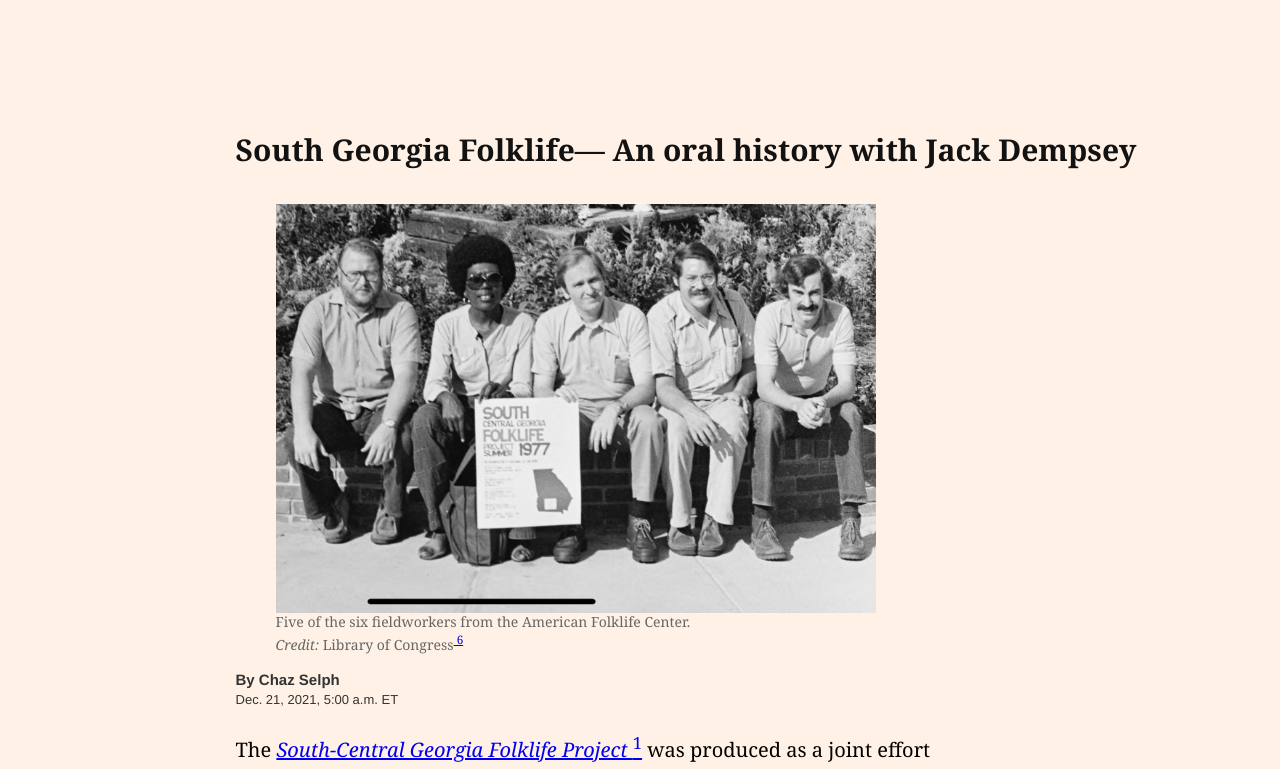
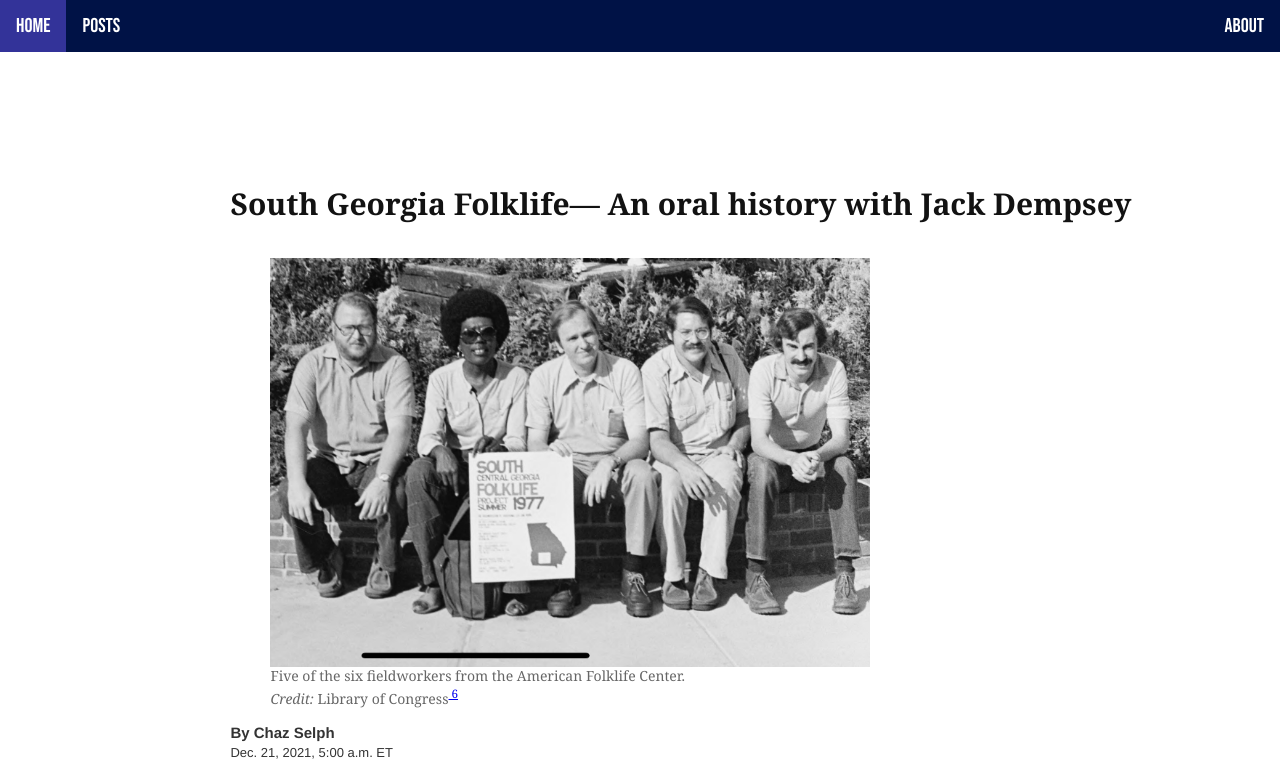
Before and after one commit to ChazSelph/chazselph.github.io, a plain HTML site: page index.html in a window 1280 px wide. Shown: the top 769 px of the page. Drawn offline with Linux system fonts and the light colour scheme.

Commit message:
Update article 1

```diff
--- a/index.css
+++ b/index.css
@@ -1,5 +1,10 @@
 html {
-    background-color: #fff1e5;
+    background-color: #fff;
+}
+
+
+body {
+    margin: 0;
 }
 
 #article {
@@ -10,11 +15,11 @@ html {
 p {
     margin-right: 30%;
     font-family: nyt-imperial,georgia,'times new roman',times,serif;
-    font-size: 1.25rem;
+    font-size: 1.15rem;
     line-height: 1.875rem;
 }
 
-li {
+.references li {
     margin:  10px 0;
     list-style-type: none;
 }
@@ -48,7 +53,7 @@ time {
     font-family: nyt-franklin,helvetica,arial,sans-serif;
     font-weight: 500;
     color: #333;
-    margin-bottom: 1rem;
+    margin-bottom: 2rem;
     font-size: 0.8125rem;
     line-height: 1rem;
 }
@@ -77,3 +82,41 @@ figcaption {
     font-size: 0.875rem;
     line-height: 1.125rem;
 }
+
+
+#georgia-folklife-project {
+    text-decoration: none;
+}
+
+
+ul.topnav {
+    font-family: 'Bebas Neue', sans-serif;
+    list-style-type: none;
+    margin: 0;
+    padding: 0;
+    overflow: hidden;
+    background-color: #001246;
+    font-size: 1.25rem;
+}
+
+ul.topnav li {float: left;}
+
+ul.topnav li a {
+  display: block;
+  color: white;
+  text-align: center;
+  padding: 14px 16px;
+  text-decoration: none;
+}
+
+
+ul.topnav li a:hover {
+  background-color: #333399;
+}
+
+ul.topnav li.right {float: right;}
+
+@media screen and (max-width: 600px) {
+  ul.topnav li.right,
+  ul.topnav li {float: none;}
+}
--- a/index.html
+++ b/index.html
@@ -2,14 +2,24 @@
 <html>
 <head>
     <meta charset="utf-8">
+    <meta name="viewport" content="width=device-width, initial-scale=1.0">
     <title>Posts</title>
     <link rel="stylesheet" type="text/css" href="index.css">
+    <link rel="preconnect" href="https://fonts.googleapis.com">
+<link rel="preconnect" href="https://fonts.gstatic.com" crossorigin>
+<link href="https://fonts.googleapis.com/css2?family=Bebas+Neue&display=swap" rel="stylesheet">
 </head>
 <body>
 
 
 
 <section>
+
+    <ul class="topnav">
+      <li><a class="" href="#home">Home</a></li>
+      <li><a href="#">Posts</a></li>
+      <li class="right"><a href="#about">About</a></li>
+    </ul>
 
     <section id="article">
 
@@ -24,7 +34,7 @@
         <time>Dec. 21, 2021, 5:00 a.m. ET</time>
 
 
-        <p>The <a href="https://www.loc.gov/collections/south-central-georgia-folklife-project/about-this-collection/"><em>South-Central Georgia Folklife Project </em></a><a href="#reference1"><sup>1</sup></a> was produced as a joint effort between the American Folklife Center at the Library of Congress and the Arts Experiment Station of Abraham Baldwin Agricultural College (ABAC) in Tifton, Georgia. The collection contains nearly 25,000 items,<sup><a href="#reference2">2</sup></a> among which is an oral history which recently captured my attention.</p>
+        <p>The <a id="georgia-folklife-project" href="https://www.loc.gov/collections/south-central-georgia-folklife-project/about-this-collection/"><em>South-Central Georgia Folklife Project </em></a><a href="#reference1"><sup>1</sup></a> was produced as a joint effort between the American Folklife Center at the Library of Congress and the Arts Experiment Station of Abraham Baldwin Agricultural College (ABAC) in Tifton, Georgia. The collection contains nearly 25,000 items,<sup><a href="#reference2">2</sup></a> among which is an oral history which recently captured my attention. It was an hour of audio with my great-grandfather.</p>
 
         <p>In the summer of 1977, the American Folklife Center dispatched 6 fieldworkers to canvas 8 counties in south Georgia— Ben Hill, Berrien, Colquitt, Cook, Irwin, Tift, Turner, and Worth. Abraham Baldwin Agricultural College in Tift county, neatly situated at the epicenter of the chosen region, served as the project's headquarters.</p>
 
@@ -34,14 +44,14 @@
         </figure>
 
 
-        <p>At the time, the American Folklife Center was newly founded, tasked by Congress the previous year "to preserve and present American Folklife." Likewise, the Arts Experiment Station at ABAC was  established just the year before with a grant from the National Endowment of the Arts. Its mission was to “focus on the cultural assets and needs of South Georgia communities.” These new groups collaborated to perform the ethnographic field research which comprises the project collection.</p>
+        <p>At the time, the American Folklife Center was newly founded, tasked by Congress the previous year "to preserve and present American Folklife." Likewise, the Arts Experiment Station at ABAC was  established only the year before with a grant from the National Endowment of the Arts. Its mission was to “focus on the cultural assets and needs of South Georgia communities.” These new groups collaborated to perform the ethnographic field research which comprises the project collection.</p>
 
         <p>They gathered all sorts of materials over six weeks, documenting the culture by interviewing residents for oral histories, taking photos, attending church sermons, even drinking moonshine with locals.</p>
 
-        <p>As I was scanning oral histories in the collection, my great-grandfather’s name popped out – Jack Dempsey. Initially, I couldn’t be sure it was him. So I scrubbed into the audio and listened. Hearing references to barbeque added weight to my hunch. My family tells me he ran a barbeque establishment around that time and in that area. How many Jack Dempseys could fit that bill in a town of 15,000 people? Sure enough— more listening confirmed it was him.
+        <p>As I was scanning oral histories in the collection, my great-grandfather’s name popped out – Jack Dempsey. Initially, I couldn’t be sure it was him. There was nothing in the metadata to verify it. So I scrubbed into the audio and listened. Hearing references to barbeque added weight to my hunch. My family tells me he ran a barbeque establishment around that time and in that area. How many Jack Dempseys could fit that bill in a town of 15,000 people? Sure enough— more listening and cross-referencing with my mother confirmed it was him.
         </p>
 
-        <p>The fieldworker who stopped to interview Dempsey and take photos of the store was David Stanley— a man in his mid-thirties from the University of Texas at Austin. Stanley wrote rich field notes, describing Dempsey as a “colorful character” who took pride in his barbeque.<sup><a href="#reference4">4</a></sup> This is evident in following audio from their third interview, which appears to be the only one recorded. </p>
+        <p>The fieldworker who interviewed Dempsey and took several photos of the store was David Stanley— a man in his mid-thirties from the University of Texas at Austin. Stanley wrote rich field notes, describing Dempsey as a “colorful character” who took pride in his one-man barbeque operation.<sup><a href="#reference4">4</a></sup> This is evident in the following audio from their third interview, which appears to be the only one recorded. </p>
 
         <p>It occurred on Tuesday—July 26th, 1977. I trimmed the interview from an hour to about thirty minutes, but if you prefer the raw, unedited source, I’ve linked it in the references below. For the hasty listeners, I will also include timestamps to indicate a change of subject in the conversation— that way you can skip ahead. </p>
 
@@ -55,13 +65,13 @@
             <figcaption style="padding-bottom: 15px; padding-top: 15px">The justices which made up the Burger court. <br/><em>Credit: Wikimedia<sup><a href="#reference7">7</a></sup></em></figcaption>
         </figure>
 
-        <p>Georgia, among other states, reached the Court again in 1976, a year before Dempsey’s interview. By this time they had revised their statues to limit jury discretion. These revisions satisfied the Court, which affirmed the constitutionality of capital punishment under the eighth amendment in <em>Gregg v. Georgia</em>, again opening the door for executions.</p>
+        <p>Georgia reached the Court again in 1976, a year before Dempsey’s interview. By this time the state had revised its statues to limit jury discretion. These revisions satisfied the Court, which affirmed the constitutionality of capital punishment under the eighth amendment in <em>Gregg v. Georgia</em>, again opening the door for executions.</p>
 
         <p>This back and forth meant the issue was part of the political conversation at the time. It would make sense for Dempsey to state his position, especially since it served to preface his monologue on the state of America— a country he described as having “overslept.”</p>
 
-        <p>“I believe in law and order above anything," he said. If the death penalty were abolished, in his view, the thugs, thieves, gangsters, and outlaws would overwhelm the penetentiaries such that they would be “so close” to apartment houses and homes “that it'll be miserable to live.”</p>
+        <p>“I believe in law and order above anything," he said. If the death penalty were abolished, in his view, the thugs, thieves, gangsters, and outlaws would overwhelm the penetentiaries such that criminals would be “so close” to apartment houses and homes “that it'll be miserable to live.”</p>
 
-        <p>Another notable comment indirectly references desegregation— or, by another token, forced integration — in the school system. Dempsey stated— “I think each neighborhood knows its situation better than anybody. I don’t ever believe we’ll ever have an educational system that’ll work like we’ve had for the last few years. Because anything that’s forced on you, that causes a bitterness and a hatred. And I don’t think anything will work successfully under those circumstances.” </p>
+        <p>Another timely comment indirectly references desegregation— or, by another token, forced integration — in the school system. Dempsey stated— “I think each neighborhood knows its situation better than anybody. I don’t ever believe we’ll ever have an educational system that’ll work like we’ve had for the last few years. Because anything that’s forced on you, that causes a bitterness and a hatred. And I don’t think anything will work successfully under those circumstances.” </p>
 
         <p>Other, non-political stories that warrant highlighting include Dempsey’s former boss in Texas, who he described as a “hellcat on wheels”; a 115-year old black man dying of tuberculosis with arms he described as “no wider than mop handles”; and losing “every nickel and dime” farming Minnesota’s Red River Valley. </p>
 
@@ -75,7 +85,7 @@
 
     <h1>References</h1>
 
-    <ul>
+    <ul class="references">
         <li id="reference1">1 <cite>South-Central Georgia Folklife Project collection (AFC 1982/010), Archive of Folk Culture, American Folklife Center, Library of Congress, Washington, D.C.</cite></li>
         <li>2 <cite>South-Central Georgia Folklife Project Finding Aid. https://hdl.loc.gov/loc.afc/eadafc.af014001</cite></li>
         <li>3 <cite>Stanley, David, and Jack Dempsey. Conversation and stories with Jack Dempsey, Tifton, Georgia. Tifton, Georgia, 1977. Audio. Retrieved from the Library of Congress, <www.loc.gov/item/afc1982010_afs21186/>.</cite></li>
@@ -83,7 +93,7 @@
         <li>5 <cite>Robinson, Beverly J, Mrs Teals, and Rev Dennard. Recording of note singing at a gathering at Mrs. Teals', "Couldn't hear nobody pray" , Tifton, Georgia. Tifton, Georgia, August 9, 1977. Audio. Retrieved from the Library of Congress, <www.loc.gov/item/afc1982010_afs21124/>.</cite>
         </li>
         <li id="reference6">6 <cite>Stanley, David, and David Stanley. Beverly Robinson; Fieldworkers; W.D. Marchant farm and barn. Georgia. Photograph. Retrieved from the Library of Congress, <www.loc.gov/item/afc1982010_17476_6/>.</cite></li>
-        <li><cite>https://upload.wikimedia.org/wikipedia/en/timeline/iw2qpp7lyorz2993k5aflnna3eukdwg.png</cite></li>
+        <li>7 <cite>https://upload.wikimedia.org/wikipedia/en/timeline/iw2qpp7lyorz2993k5aflnna3eukdwg.png</cite></li>
     </ul>
 
 
```
